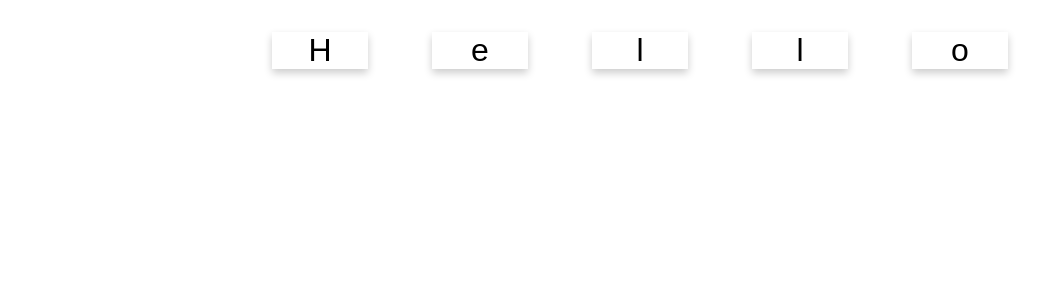
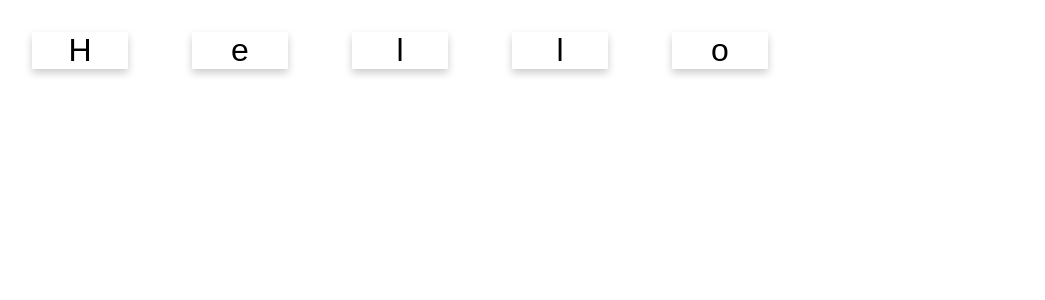
Before and after one commit to kalima007c/react-lab2, a React (Create React App) app: page / in a window 1280 px wide. Shown: the top 300 px of the page, without its empty margins (0-1045 px from the left). Built offline with nearby package versions, Linux system fonts and the light colour scheme.

Commit message:
wordcard make

```diff
--- a/src/App.js
+++ b/src/App.js
@@ -1,14 +1,13 @@
 import React, { Component } from 'react';
 import './App.css';
 import CharacterCard from './CharacterCard';
-const word = "Hello";
+import WordCard from './WordCard';
+const word = "Hello World";
 class App extends Component {
   render() {
     return (
-      <div className="App">
-        {
-          Array.from(word).map((c, i) => <CharacterCard value={c} key={i} />)
-        }
+      <div>
+       <WordCard value="Hello"/>
       </div>
     );
   }
--- /dev/null
+++ b/src/WordCard.js
@@ -0,0 +1,14 @@
+import React, { Component } from 'react';
+import './App.css';
+import CharacterCard from './CharacterCard';
+export default class WordCard extends  Component {
+    render() {
+        return(
+            <div>
+                {
+                    Array.from(this.props.value).map((c, i) => <CharacterCard value={c} key={i}/>)
+                }
+            </div>
+        );
+    }
+}
```
